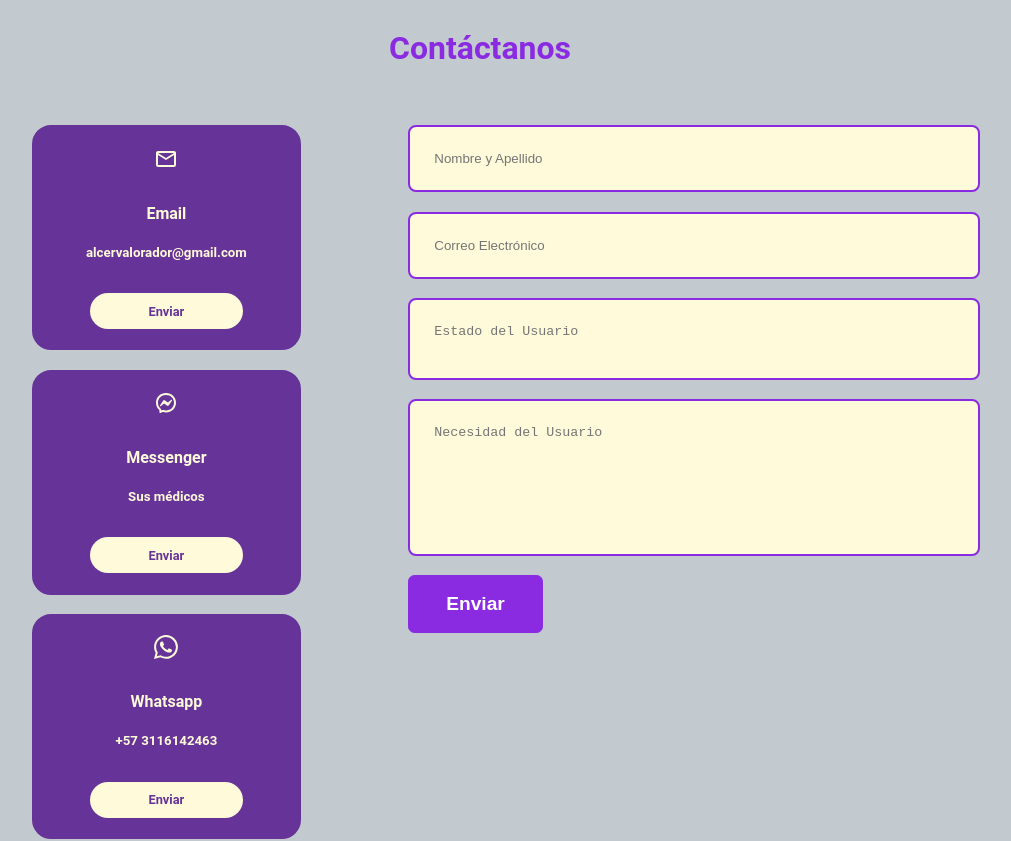
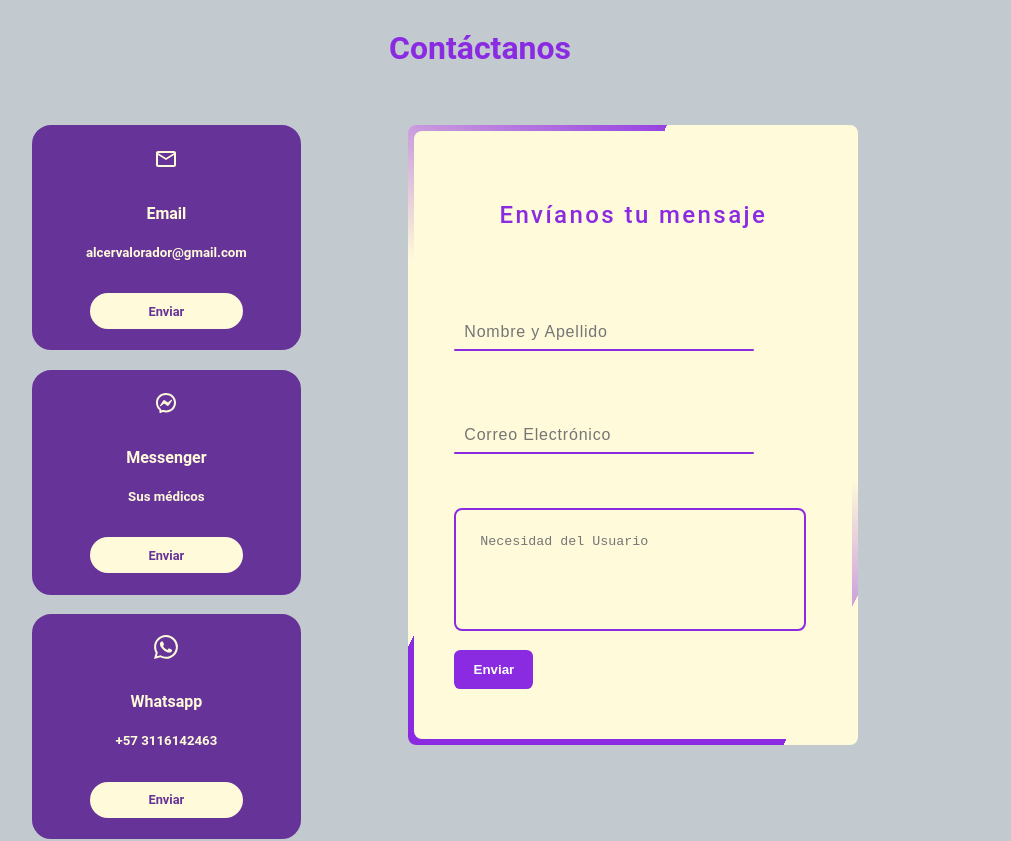
Before and after one commit to tonnyquintero/vidas-page, a React (Create React App) app: page / in a window 1280 px wide. Shown: the part 3340-4181 px from the top of the page, without its empty margins (160-1171 px from the left). Built offline with nearby package versions, Linux system fonts and the light colour scheme.

Commit message:
adding animation in the contact section

```diff
--- a/src/components/Contact.jsx
+++ b/src/components/Contact.jsx
@@ -72,7 +72,7 @@ const Contact = () => {
               </a>
             </article>
           </div>
-          <form className={styles["form"]} ref={form}
+          {/* <form className={styles["form"]} ref={form}
           onSubmit={sendEmail}>
             <input
               className={styles.input}
@@ -105,7 +105,23 @@ const Contact = () => {
             <button type="submit" className={styles.contactButton}>
               Enviar
             </button>
-          </form>
+          </form> */}
+
+        <div className={styles.box2}>
+        <form ref={form} onSubmit={sendEmail} className={styles.form2}>
+            <h2>Envíanos tu mensaje</h2>
+            <div className={styles.inputBox}>
+                <input type="text" name="name" placeholder='Nombre y Apellido' required="required" />
+                <i></i>
+            </div>
+            <div className={styles.inputBox}>
+                <input type="email" name='email' placeholder='Correo Electrónico' required="required" />
+                <i></i>
+            </div>
+          <textarea className={styles.inputBox} name="message" placeholder='Necesidad del Usuario' rows="7" required></textarea>
+          <button type='submit' className={styles.btnPrimary1}>Enviar</button>
+        </form>
+    </div>
         </div>
       </div>
     </section>
--- a/src/styles/Contact.module.css
+++ b/src/styles/Contact.module.css
@@ -95,22 +95,243 @@
     color: white;
   }
 
-  .form {
+  form {
     display: flex;
     flex-direction: column;
     gap: 1.2rem;
-  }
+}
 
-  .input,
-  .textarea {
+input, textarea {
     width: 100%;
     padding: 1.5rem;
     border-radius: 0.5rem;
-    background: #FFFADA;
+    background: transparent;
     border: 2px solid blueviolet;
     resize: none;
+    color: var(--color-white);
+
+  }
+
+  /* Aqui va el animado css */
+
+  .box {
+    position: relative;
+    width: 400px;
+    height: 520px;
+    background: black;
+    border-radius: 8px;
+    overflow: hidden;
+    }
+    .box::before {
+        content: '';
+        position: absolute;
+        top: -50%;
+        left: -50%;
+        width: 380px;
+        height: 520px;
+        background: linear-gradient(0deg, transparent,
+        blueviolet, blueviolet);
+        transform-origin: bottom right;
+        animation: animate 6s linear infinite;
+    }
+
+    .box::after {
+        content: '';
+        position: absolute;
+        top: -50%;
+        left: -50%;
+        width: 380px;
+        height: 520px;
+        background: linear-gradient(0deg, transparent,
+        blueviolet, blueviolet);
+        transform-origin: bottom right;
+        animation: animate 6s linear infinite;
+        animation-delay: -9s;
+    }
+
+    @keyframes animate {
+        0% {
+            transform: rotate(0deg);
+        }
+        100% {
+            transform: rotate(360deg);
+        }
+    }
+
+    .form {
+        position: absolute;
+        inset: 6px;
+        border-radius: 8px;
+        background: black;
+        z-index: 10;
+        padding: 50px 40px;
+        display: flex;
+        flex-direction: column;
+    }
+
+    .form h2 {
+        color: blueviolet;
+        font-weight: 500;
+        text-align: center;
+        letter-spacing: 0.1em;
+    }
+
+
+    /* Aqui va el dark mode */
+
+    .box2 {
+        position: relative;
+        width: 450px;
+        height: 620px;
+        background: #FFFADA;
+        border-radius: 8px;
+        overflow: hidden;
+        }
+        .box2::before {
+            content: '';
+            position: absolute;
+            top: -50%;
+            left: -50%;
+            width: 380px;
+            height: 520px;
+            background: linear-gradient(0deg, transparent,
+            blueviolet, blueviolet);
+            transform-origin: bottom right;
+            animation: animate 6s linear infinite;
+        }
+
+        .box2::after {
+            content: '';
+            position: absolute;
+            top: -50%;
+            left: -50%;
+            width: 380px;
+            height: 520px;
+            background: linear-gradient(0deg, transparent,
+            blueviolet, blueviolet);
+            transform-origin: bottom right;
+            animation: animate 6s linear infinite;
+            animation-delay: -9s;
+        }
+
+        @keyframes animate {
+            0% {
+                transform: rotate(0deg);
+            }
+            100% {
+                transform: rotate(360deg);
+            }
+        }
+
+        .form2 {
+            position: absolute;
+            inset: 6px;
+            border-radius: 8px;
+            background: #FFFADA;
+            z-index: 10;
+            padding: 50px 40px;
+            display: flex;
+            flex-direction: column;
+        }
+
+        .form2 h2 {
+            color: blueviolet;
+            font-weight: 500;
+            text-align: center;
+            letter-spacing: 0.1em;
+        }
+
+    /* Aqui termina el dark mode */
+
+    .btnPrimary1 {
+      width: max-content;
+      display: inline-block;
+      padding: 0.75rem 1.2rem;
+      border-radius: 0.4rem;
+      font-weight: bold;
+      cursor: pointer;
+      border: 1px solid var(--color-primary);
+      transition: all 400ms ease;
+      color: white;
+      background: blueviolet;
+  }
+
+  .btnPrimary1:hover {
+    background: white;
     color: blueviolet;
-  }
+    border: 1px solid var(--color-primary);
+}
+
+
+    .inputBox {
+        position: relative;
+        width: 300px;
+        margin-top: 35px;
+    }
+    .inputBox input {
+        position: relative;
+        width: 100%;
+        padding: 20px 10px 10px;
+        background: transparent;
+        border: none;
+        outline: none;
+        color: white;
+        font-size: 1em;
+        letter-spacing: 0.05em;
+        z-index: 10;
+    }
+    .inputBox span {
+        position: absolute;
+        left: 0;
+        padding: 20px 0px 10px;
+        font-size: 1em;
+        color: white;
+        pointer-events: none;
+        letter-spacing: 0.05em;
+        transition: 0.5s;
+    }
+
+    .inputBox input:valid ~ span,
+    .inputBox input:focus ~ span
+    {
+        color: blueviolet;
+        transform: translateX(0px) translateY(-34px);
+        font-size: 0.75em;
+    }
+    .inputBox i {
+        position: absolute;
+        left: 0;
+        bottom: 0;
+        width: 100%;
+        height: 2px;
+        background: blueviolet;
+        border-radius: 4px;
+        transition: 0.5s;
+        pointer-events: none;
+        z-index: 9;
+    }
+    .inputBox input:valid ~ i,
+    .inputBox input:focus ~ i {
+        height: 44px;
+    }
+
+    input[type='submit'] {
+        border: none;
+        outline: none;
+        background-color: blueviolet;
+        padding: 11px 25px;
+        width: 100px;
+        margin-top: 10px;
+        border-radius: 4px;
+        font-weight: 600;
+        cursor: pointer;
+    }
+
+    input[type='submit']:active {
+        opacity: 0.8;
+    }
+
+/* Aqui termina el animated */
 
   @media screen and (max-width: 1024px) {
     .containor {
```
